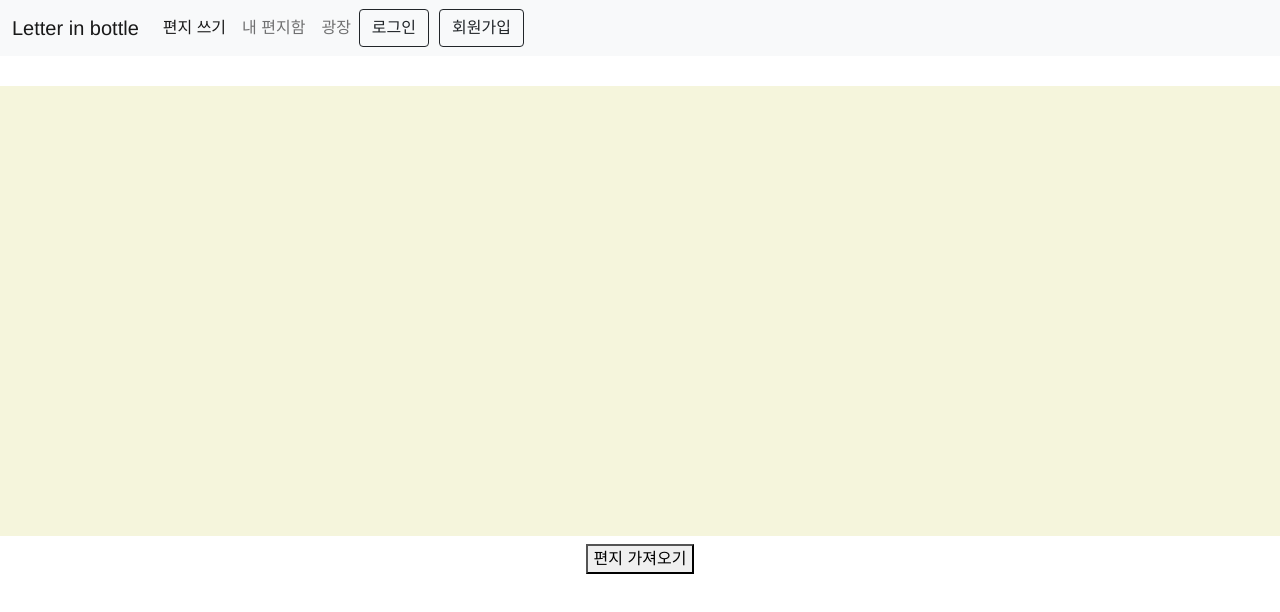
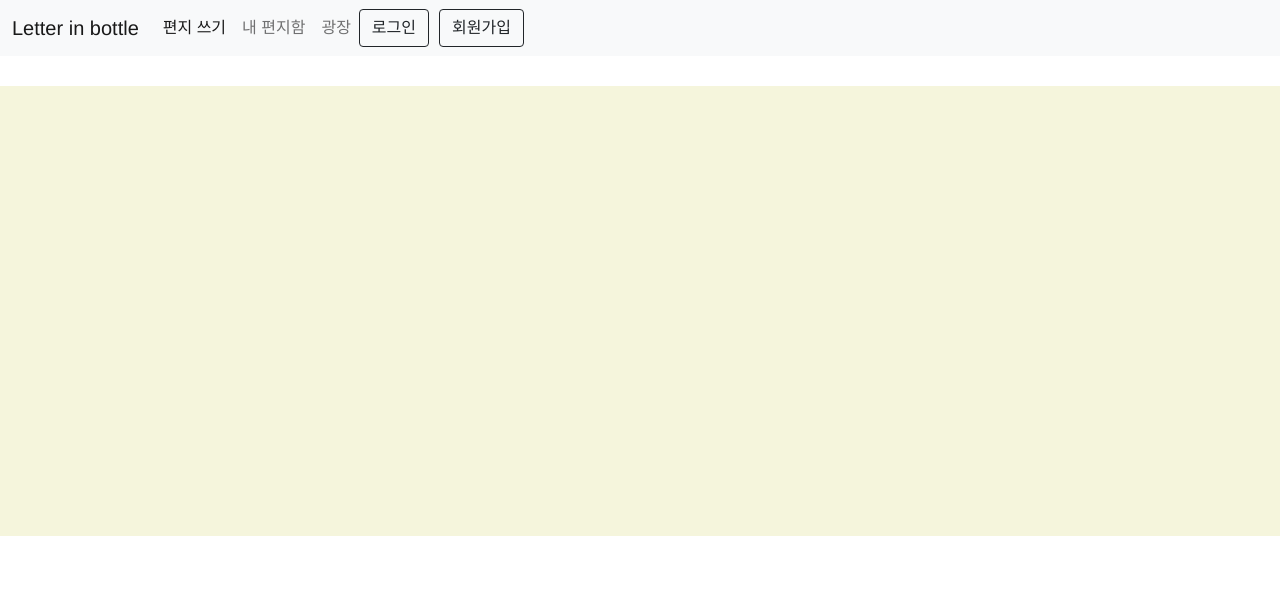
Before and after one commit to SuperRPM/letter-in-a-bottle, a Vue app in the folder client/liab/: page /mailbox in a window 1280 px wide. Shown: the top 612 px of the page. Built offline with nearby package versions, Linux system fonts and the light colour scheme.

Commit message:
remove button

```diff
--- a/client/liab/src/components/Letter.vue
+++ b/client/liab/src/components/Letter.vue
@@ -11,7 +11,6 @@
       <p><strong>{{letter.name}}</strong></p>
       <p class="date">{{letter.createdAt}}</p>
     </div>
-    <button>편지 가져오기</button>
 </div>
 </template>
 
```
